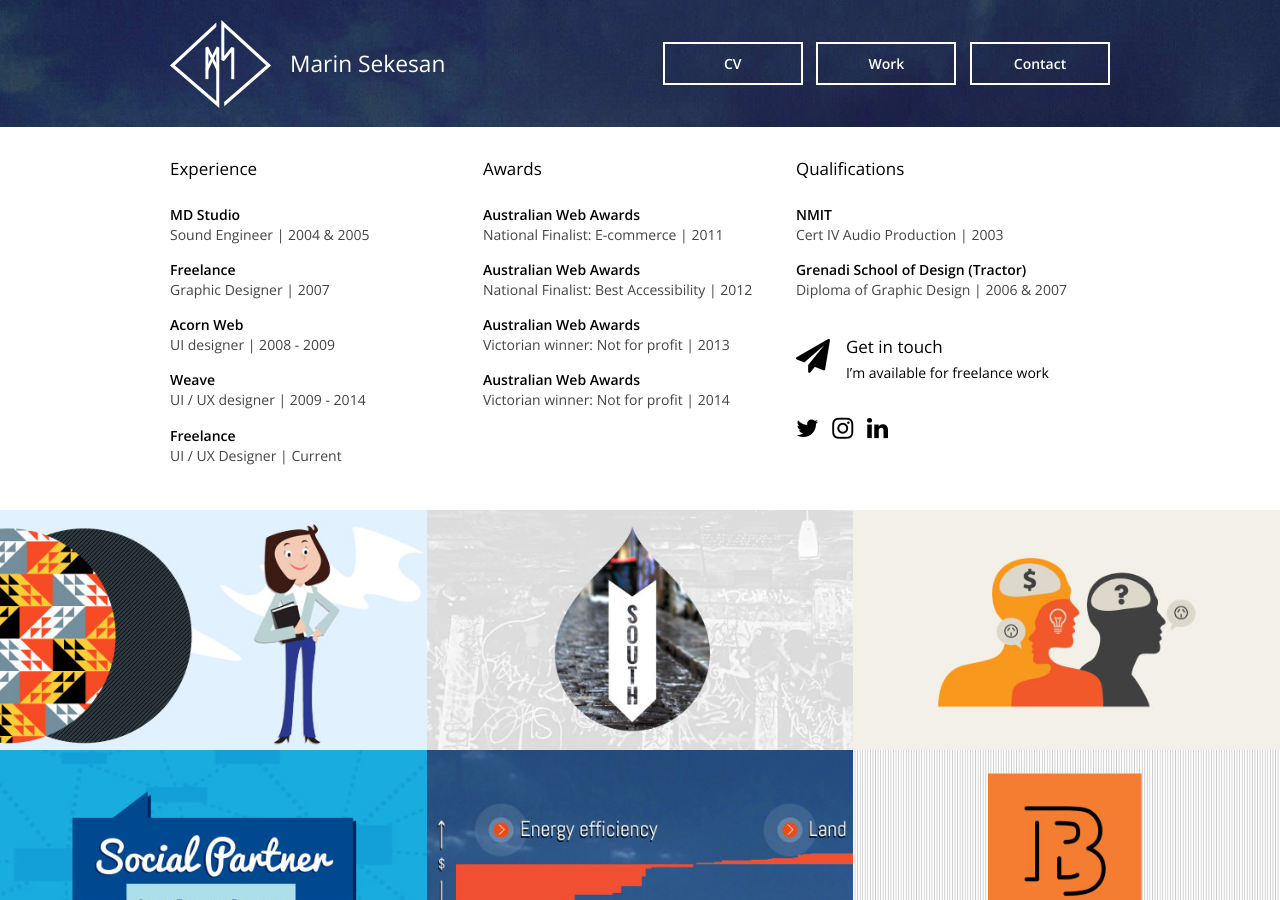
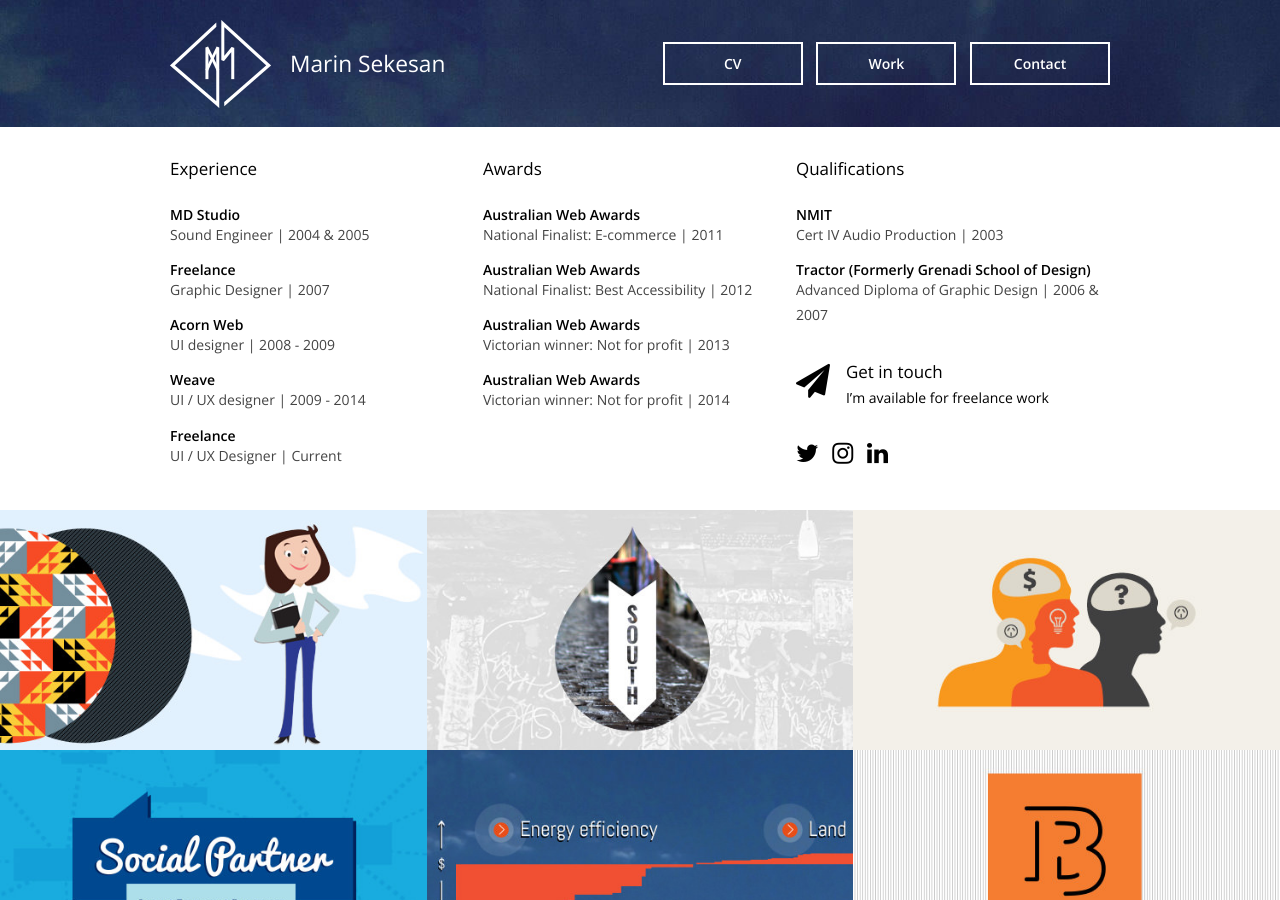
Before and after one commit to marinulon/marinulon.github.io, a Jekyll site: the page built from index.html, in a window 1280 px wide and 900 px high, scrolled down 1214 px. Built offline with Jekyll 4.4.1, drawn with Linux system fonts in a browser that asks for light colours; nearby versions of some CDN libraries; Markdown is read by kramdown in place of the engine named in the settings; the list of posts is cut into pages by our own code.

Commit message:
Update index.html

```diff
--- a/index.html
+++ b/index.html
@@ -119,8 +119,8 @@
         <h4>NMIT</h4>
         <p>Cert IV Audio Production | 2003</p>
 
-        <h4>Grenadi School of Design (Tractor)</h4>
-        <p>Diploma of Graphic Design | 2006 &amp; 2007</p>
+        <h4>Tractor (Formerly Grenadi School of Design)</h4>
+        <p>Advanced Diploma of Graphic Design | 2006 &amp; 2007</p>
 
         <div class="contact">
           <a href="mailto:me@marinsekesan.com">
```
